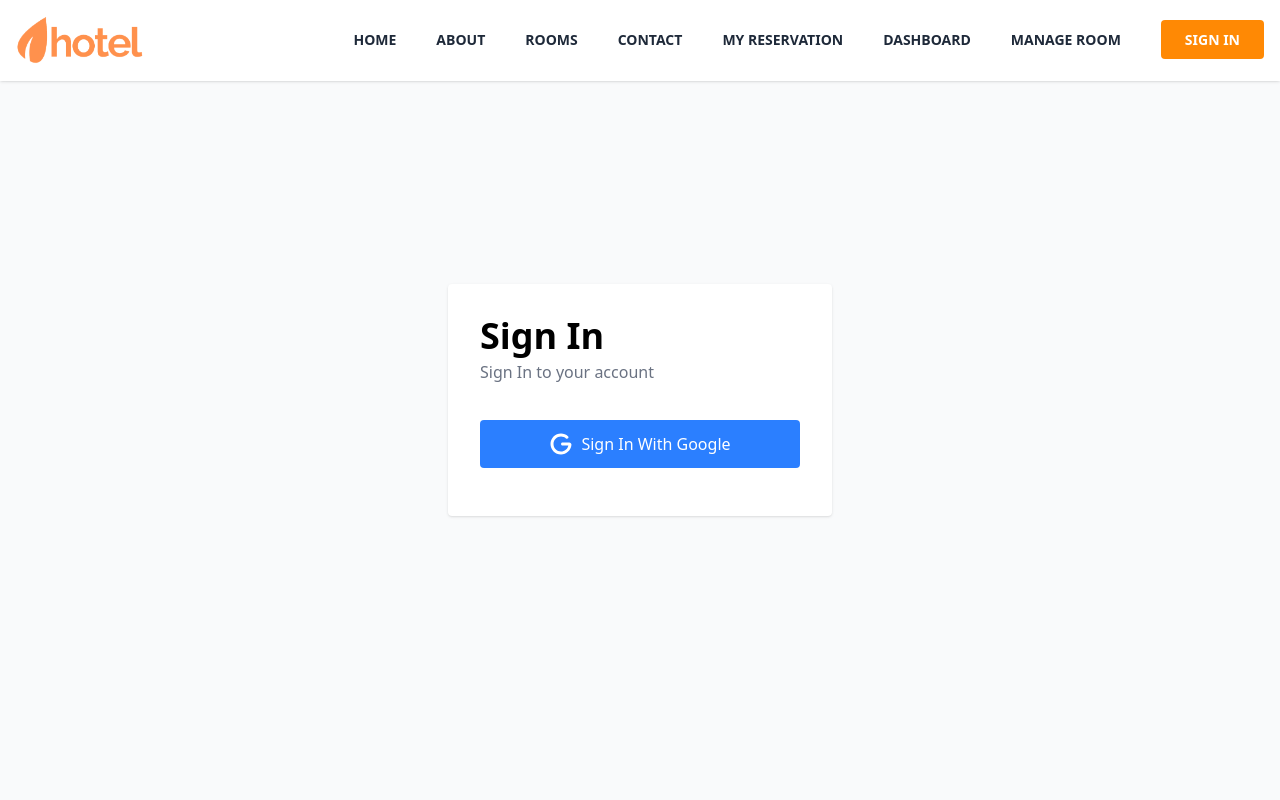
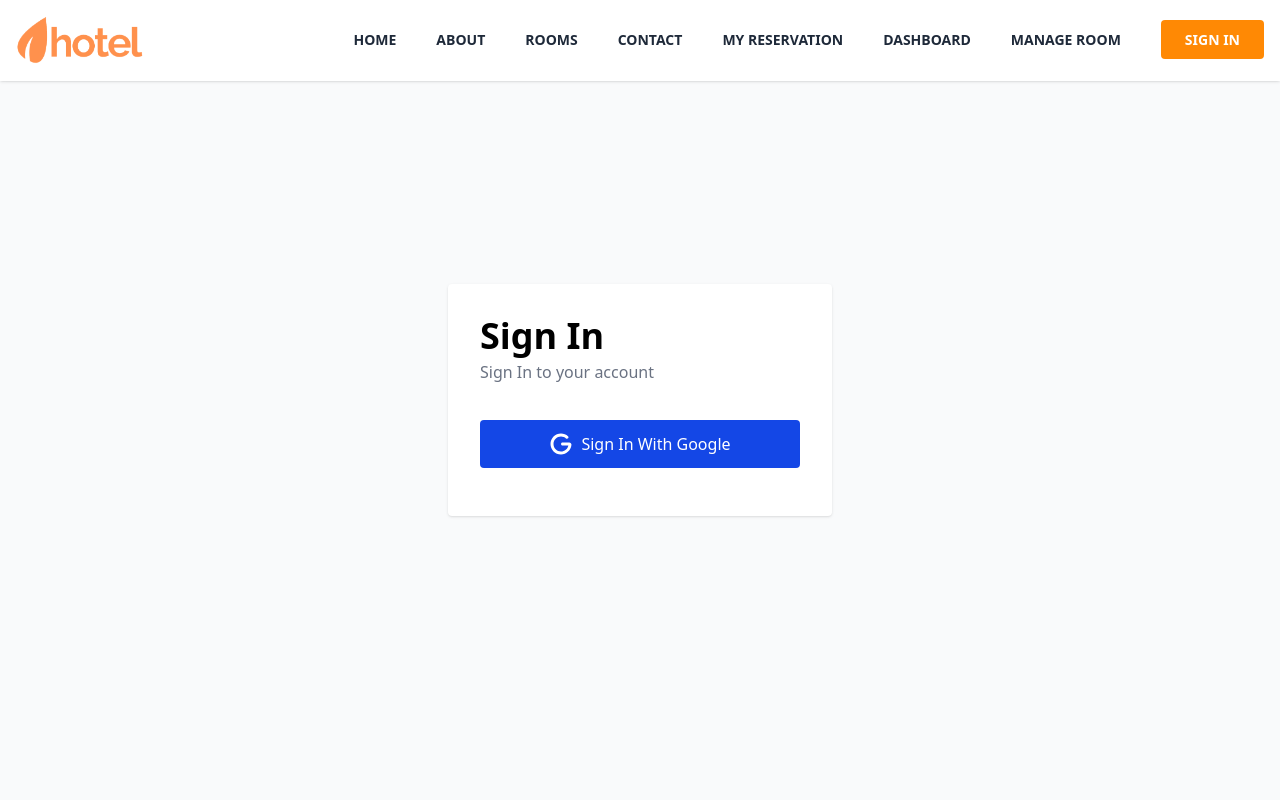
Before and after one commit to rezza-pambudi/booking-hotel, a Next.js app: page /signin in a window 1280 px wide. Shown: the top 800 px of the page. Built offline with nearby package versions, Linux system fonts and the light colour scheme.

Commit message:
auth setup

```diff
--- /dev/null
+++ b/app/api/auth/[...nextauth]/route.ts
@@ -0,0 +1,2 @@
+import { handlers } from "@/auth" // Referring to the auth.ts we just created
+export const { GET, POST } = handlers
--- a/app/signin/page.tsx
+++ b/app/signin/page.tsx
@@ -1,4 +1,9 @@
-import LoginButton from "@/components/login-button"
+import { Metadata } from "next"
+import { LoginGoogleButton } from "@/components/login-button"
+
+export const metadata: Metadata = {
+    title: "Sign In",
+}
 
 const SignInPage = () => {
   return (
@@ -7,7 +12,7 @@ const SignInPage = () => {
             <h1 className='text-4xl font-bold mb-1'>Sign In</h1>
             <p className='font-medium mb-5 text-gray-500'>Sign In to your account</p>
             <div className='py-4 text-center'>
-                <LoginButton />
+                <LoginGoogleButton />
             </div>
         </div>
     </div>
--- /dev/null
+++ b/auth.ts
@@ -0,0 +1,12 @@
+import NextAuth from "next-auth"
+import Google from "next-auth/providers/google"
+
+export const { handlers, signIn, signOut, auth } = NextAuth({
+  providers: [Google],
+  session: {
+    strategy: "jwt",
+  },
+  pages: {
+    signIn: "/signin",
+  },
+})
--- a/components/login-button.tsx
+++ b/components/login-button.tsx
@@ -1,12 +1,18 @@
-import {FaG} from 'react-icons/fa6'
+import { signIn } from "@/auth";
+import { FaG } from "react-icons/fa6";
 
-const LoginButton = () => {
+export const LoginGoogleButton = () => {
   return (
-    <button className='flex items-center justify-center gap-2 w-full bg-blue-500 text-white font-medium py-3 px-6 text-base rounded-sm hover:bg-blue-600 cursor-pointer'>
-        <FaG className='size-6' />
+    <form
+      action={async () => {
+        "use server";
+        await signIn("google");
+      }}
+    >
+      <button className="flex items-center justify-center gap-2 w-full bg-blue-700 text-white font-medium py-3 px-6 text-base rounded-sm hover:bg-blue-600 cursor-pointer">
+        <FaG className="size-6" />
         Sign In With Google
-    </button>
-  )
-}
-
-export default LoginButton
+      </button>
+    </form>
+  );
+};
--- a/package.json
+++ b/package.json
@@ -11,6 +11,7 @@
   "dependencies": {
     "clsx": "^2.1.1",
     "next": "15.4.5",
+    "next-auth": "^5.0.0-beta.29",
     "react": "19.1.0",
     "react-dom": "19.1.0",
     "react-icons": "^5.5.0"
```
Also changed, not shown: 1 other file (tests, documents, lock files or other folders).
